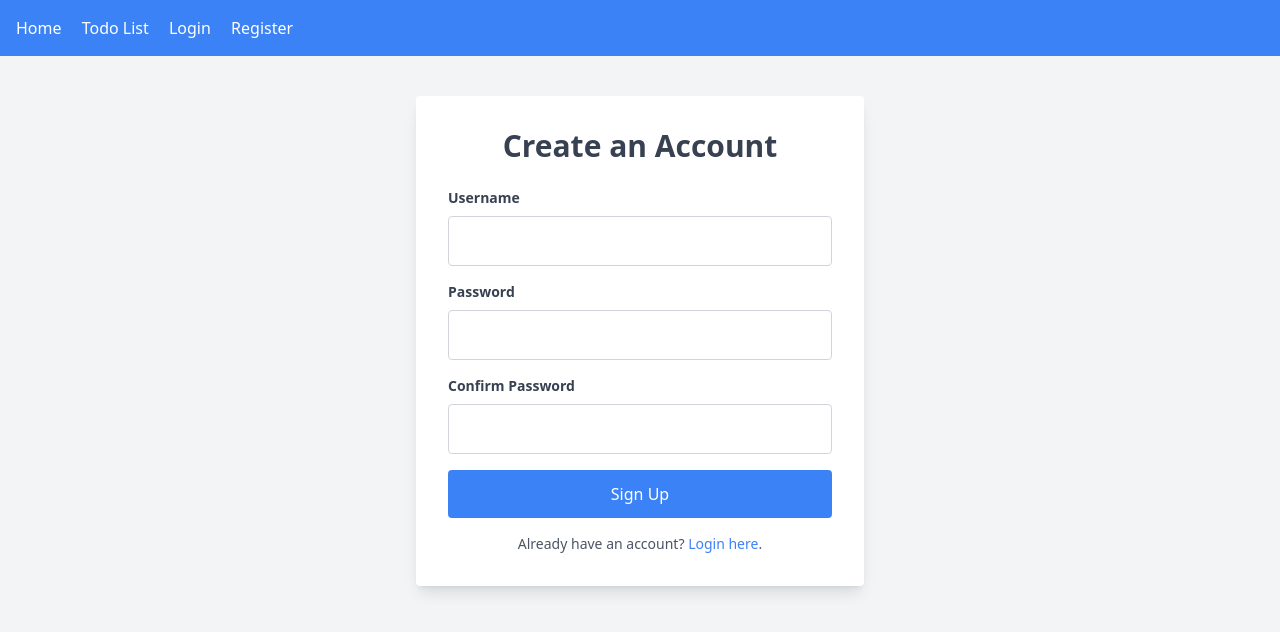
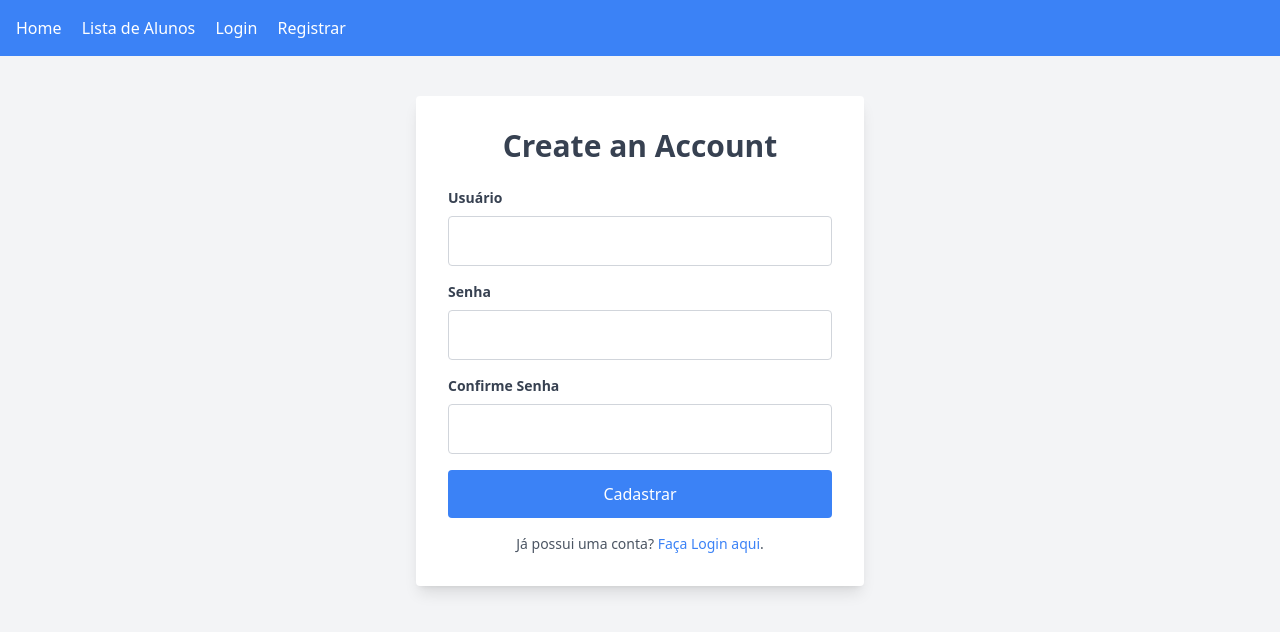
Before and after one commit to marcelocsantos7/flask-app-todo, a Flask app: page /register in a window 1280 px wide. Shown: the top 632 px of the page. Run offline with Flask 3, Linux system fonts and the light colour scheme; some libraries are stand-ins or nearby versions.

Commit message:
translate

```diff
--- a/app.py
+++ b/app.py
@@ -31,7 +31,7 @@ def register():
         user = User(username=form.username.data, password=hashed_password)
         db.session.add(user)
         db.session.commit()
-        flash('Your account has been created. You can now log in!', 'success')
+        flash('Sua conta foi criada com sucesso!', 'success')
         return redirect(url_for('login'))
     return render_template('register.html', form=form)
 
@@ -44,7 +44,7 @@ def login():
             login_user(user)
             return redirect(url_for('todo'))
         else:
-            flash('Login failed. Please check your username and password', 'danger')
+            flash('Erro no Login. Por favor, cheque seus dados e tente novamente', 'danger')
     return render_template('login.html', form=form)
 
 @app.route('/logout')
@@ -84,4 +84,4 @@ def update(todo_id):
     return redirect(url_for('todo'))
 
 if __name__ == "__main__":
-    app.run(debug=False, host='0.0.0.0', port=80)
+    app.run(debug=True, host='0.0.0.0', port=80)
--- a/forms.py
+++ b/forms.py
@@ -4,21 +4,21 @@ from wtforms.validators import DataRequired, Length, EqualTo, ValidationError
 from models import User
 
 class RegistrationForm(FlaskForm):
-    username = StringField('Username', validators=[DataRequired(), Length(min=2, max=20)])
-    password = PasswordField('Password', validators=[DataRequired(), Length(min=6)])
-    confirm_password = PasswordField('Confirm Password', validators=[DataRequired(), EqualTo('password')])
-    submit = SubmitField('Sign Up')
+    username = StringField('Usuário', validators=[DataRequired(), Length(min=2, max=20)])
+    password = PasswordField('Senha', validators=[DataRequired(), Length(min=6)])
+    confirm_password = PasswordField('Confirme Senha', validators=[DataRequired(), EqualTo('Senha')])
+    submit = SubmitField('Cadastrar')
 
     def validate_username(self, username):
         user = User.query.filter_by(username=username.data).first()
         if user:
-            raise ValidationError('That username is taken. Please choose a different one.')
+            raise ValidationError('Esse usuário ja existe.')
 
 class LoginForm(FlaskForm):
-    username = StringField('Username', validators=[DataRequired()])
-    password = PasswordField('Password', validators=[DataRequired()])
+    username = StringField('Usuário', validators=[DataRequired()])
+    password = PasswordField('Senha', validators=[DataRequired()])
     submit = SubmitField('Login')
 
 class TodoForm(FlaskForm):
-    task = StringField('Task', validators=[DataRequired(), Length(max=100)])
-    submit = SubmitField('Add Task')
+    task = StringField('Aluno', validators=[DataRequired(), Length(max=100)])
+    submit = SubmitField('Adicionar Aluno')
--- a/templates/base.html
+++ b/templates/base.html
@@ -11,12 +11,12 @@
     <nav class="bg-blue-500 p-4 text-white">
         <div class="container mx-auto">
             <a href="{{ url_for('home') }}" class="mr-4">Home</a>
-            <a href="{{ url_for('todo') }}" class="mr-4">Todo List</a>
+            <a href="{{ url_for('todo') }}" class="mr-4">Lista de Alunos</a>
             {% if current_user.is_authenticated %}
                 <a href="{{ url_for('logout') }}" class="mr-4">Logout</a>
             {% else %}
                 <a href="{{ url_for('login') }}" class="mr-4">Login</a>
-                <a href="{{ url_for('register') }}" class="mr-4">Register</a>
+                <a href="{{ url_for('register') }}" class="mr-4">Registrar</a>
             {% endif %}
         </div>
     </nav>
--- a/templates/home.html
+++ b/templates/home.html
@@ -3,14 +3,14 @@
 
 {% block content %}
     <div class="text-center">
-        <h1 class="text-4xl font-bold mb-4">Welcome to the Flask TODO App!</h1>
-        <p class="text-lg">This is a simple TODO list application with user authentication.</p>
+        <h1 class="text-4xl font-bold mb-4">Cadastro de Alunos</h1>
+        <p class="text-lg">Este é um simples cadastro de alunos.</p>
         {% if current_user.is_authenticated %}
             <p class="mt-4 text-lg">Hello, <span class="font-semibold">{{ current_user.username }}</span>! Go to your <a href="{{ url_for('todo') }}" class="text-blue-500 underline">TODO list</a>.</p>
         {% else %}
             <p class="mt-4">
                 <a href="{{ url_for('login') }}" class="bg-blue-500 text-white py-2 px-4 rounded hover:bg-blue-600">Login</a>
-                <a href="{{ url_for('register') }}" class="bg-green-500 text-white py-2 px-4 rounded hover:bg-green-600 ml-2">Register</a>
+                <a href="{{ url_for('register') }}" class="bg-green-500 text-white py-2 px-4 rounded hover:bg-green-600 ml-2">Registrar</a>
             </p>
         {% endif %}
     </div>
--- a/templates/register.html
+++ b/templates/register.html
@@ -40,7 +40,7 @@
         </div>
 
         <p class="text-center text-sm text-gray-600">
-            Already have an account? <a href="{{ url_for('login') }}" class="text-blue-500 hover:underline">Login here</a>.
+            Já possui uma conta? <a href="{{ url_for('login') }}" class="text-blue-500 hover:underline">Faça Login aqui</a>.
         </p>
     </form>
 </div>
--- a/templates/todo.html
+++ b/templates/todo.html
@@ -3,7 +3,7 @@
 
 {% block content %}
 <div class="max-w-md mx-auto bg-white p-8 rounded shadow">
-    <h2 class="text-2xl font-bold mb-4">Todo List</h2>
+    <h2 class="text-2xl font-bold mb-4">Lista de Alunos</h2>
     <form method="POST" action="" class="mb-4">
         {{ form.hidden_tag() }}
         <div class="mb-4">
```
Also changed, not shown: instance/todo.db.
